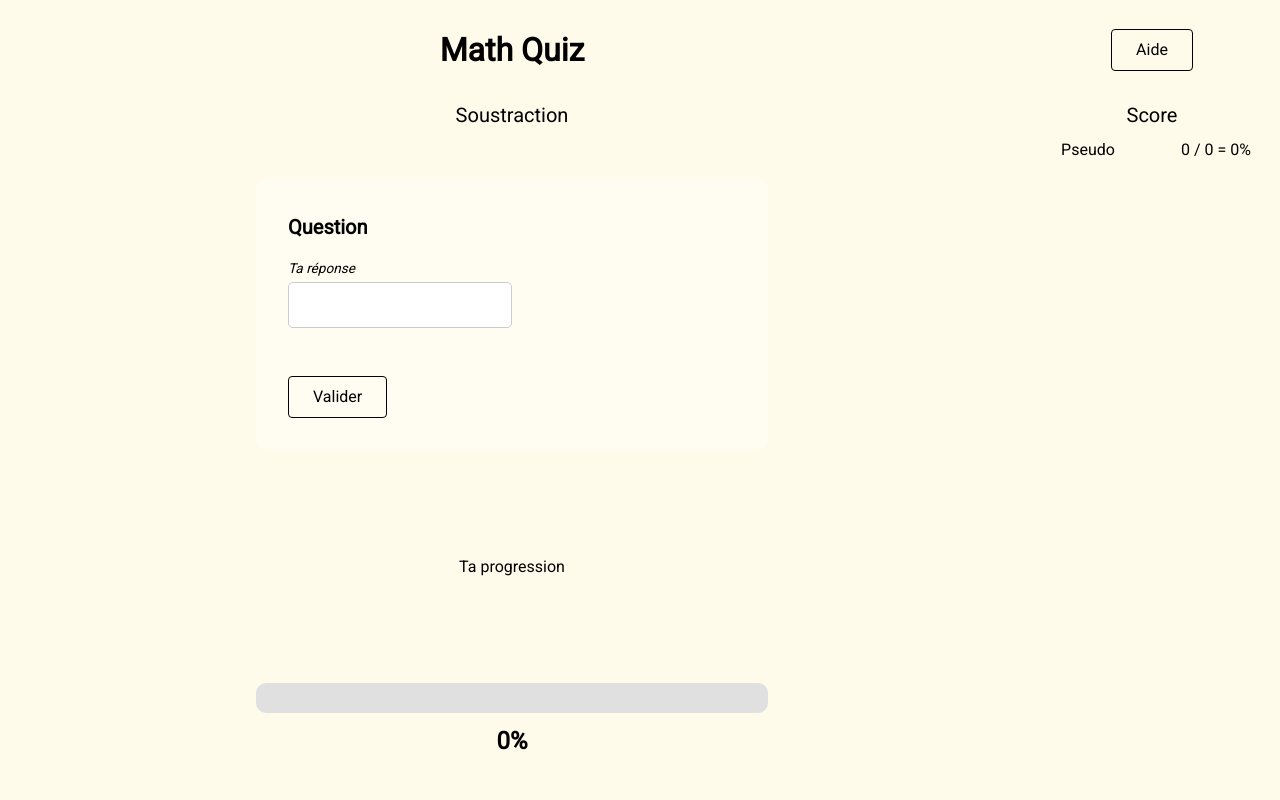
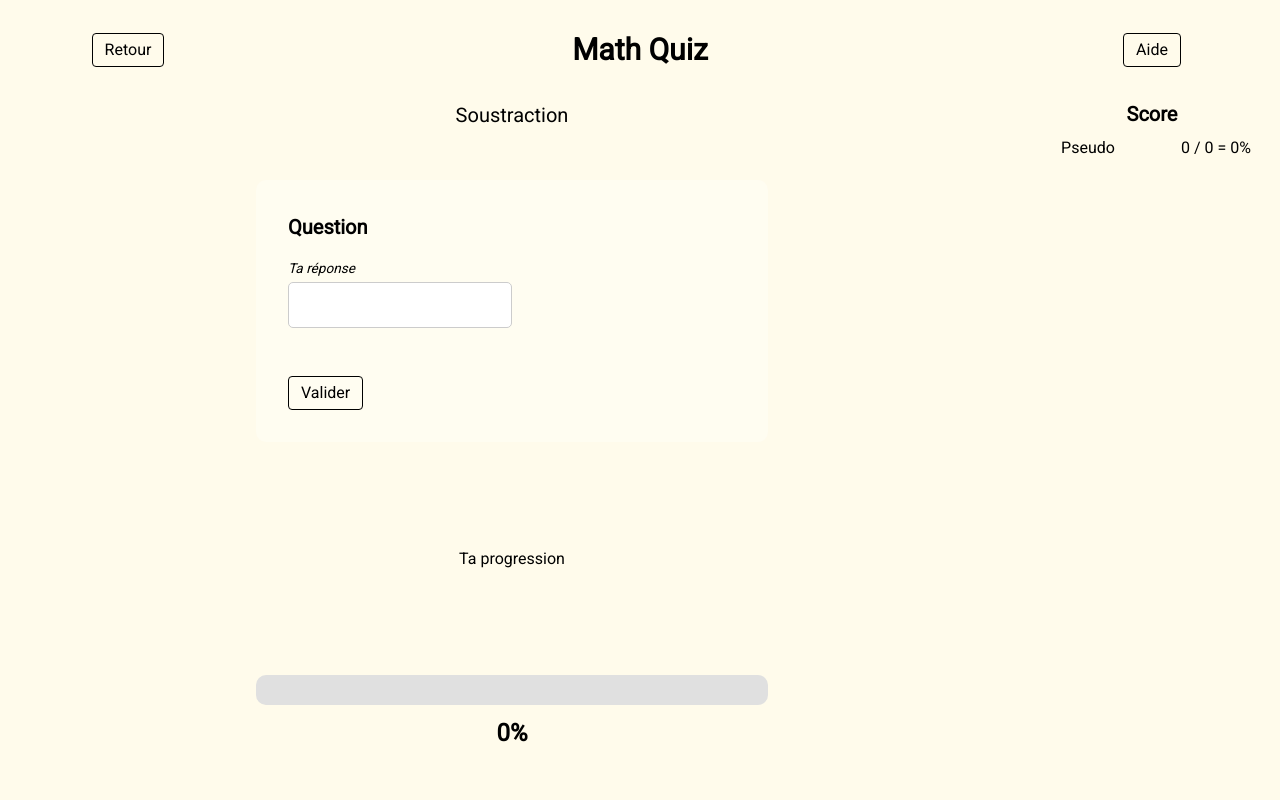
Before and after one commit to MisterWaner/math-game, a React (Vite) app: page /soustraction in a window 1280 px wide. Shown: the top 800 px of the page. Built offline with nearby package versions, Linux system fonts and the light colour scheme.

Commit message:
still refactoring ui with tailwind

```diff
--- a/src/components/Button/Button.tsx
+++ b/src/components/Button/Button.tsx
@@ -6,7 +6,7 @@ interface ButtonProps {
 const Button: React.FC<ButtonProps> = ({ title, onClick }) => {
     return (
         <button
-            className="w-fit bg-transparent border border-black rounded text-black py-2 px-6 text-center inline-block text-base cursor-pointer hover:bg-amber-200"
+            className="w-fit bg-transparent border border-black rounded text-black py-1 px-3 text-center inline-block text-xs cursor-pointer hover:bg-amber-200 md:text-sm lg:text-base"
             onClick={onClick}
         >
             {title}
--- a/src/components/Header/Header.module.css
+++ /dev/null
@@ -1,21 +0,0 @@
-header {
-    width: 100%;
-    height: 100px;
-    display: grid;
-    grid-template-columns: 1fr 20%;
-
-    .title {
-        width: 100%;
-        display: flex;
-        justify-content: center;
-        align-items: center;
-        font-size: 2rem;
-        font-weight: bold;
-    }
-    .buttonContainer {
-        display: flex;
-        justify-content: center;
-        align-items: center;
-        width: 100%;
-    }
-}
--- a/src/components/Header/Header.tsx
+++ b/src/components/Header/Header.tsx
@@ -1,5 +1,4 @@
 import Button from "../Button/Button";
-import styles from "./Header.module.css";
 import { useNavigate } from "react-router-dom";
 
 export default function Header() {
@@ -7,9 +6,12 @@ export default function Header() {
     const navigate = useNavigate();
 
     return (
-        <header>
-            <h1 className={styles.title}>Math Quiz</h1>
-            <div className={styles.buttonContainer}>
+        <header className="w-full h-[100px] grid grid-cols-[20%_1fr_20%]">
+            <div className="w-full flex justify-center items-center">
+                <Button title="Retour" onClick={() => navigate("/")} />
+            </div>
+            <h1 className="w-full flex justify-center items-center text-xl font-bold md:text-2xl lg:text-3xl">Math Quiz</h1>
+            <div className="w-full flex justify-center items-center">
                 <Button title="Aide" onClick={() => navigate("/help")} />
             </div>
         </header>
--- a/src/components/Menu/Menu.tsx
+++ b/src/components/Menu/Menu.tsx
@@ -35,7 +35,7 @@ export default function ButtonList() {
     return (
         <div className="h-full px-4 grid grid-rows-[50px_1fr]">
             <div className="flex flex-row justify-center items-center">
-                <h2>Choisi un quizz</h2>
+                <h2 className="text-lg md:text-xl font-semibold">Choisi un quizz</h2>
             </div>
             <div className="w-full grid grid-cols-1 grid-rows-[45%_1fr] md:grid-cols-2 md:grid-rows-1 md:mt-10">
                 <div className="w-full h-fit flex justify-center items-center md:items-start">
@@ -43,12 +43,12 @@ export default function ButtonList() {
                         <div className="w-2/3 place-self-center md:place-self-start md:ml-5">
                             <label
                                 htmlFor="userName"
-                                className="w-full mb-2 text-base md:text-lg"
+                                className="w-full mb-2 text-xs md:text-sm lg:text-base"
                             >
                                 Choisi ton pseudo :
                             </label>
                             <input
-                                className="w-full h-[50px] px-2.5 py-1.5 text-lg rounded outline-amber-200"
+                                className="w-full px-2.5 py-1.5 text-sm md:text-base rounded outline-amber-200"
                                 type="text"
                                 id="userName"
                                 onChange={handleInputChange}
@@ -71,7 +71,7 @@ export default function ButtonList() {
                                 {Links.map((link, index) => (
                                     <li
                                         key={index}
-                                        className="py-2 px-4 block whitespace-no-wrap bg-amber-300 first:rounded-t last:rounded-b hover:bg-amber-200"
+                                        className="py-2 px-4 text-xs block whitespace-no-wrap bg-amber-300 first:rounded-t last:rounded-b hover:bg-amber-200 md:text-sm lg:text-base"
                                     >
                                         <Link
                                             to={link.path}
--- a/src/components/Score/Score.tsx
+++ b/src/components/Score/Score.tsx
@@ -11,9 +11,9 @@ export default function Score() {
     return (
         <div className="flex flex-col h-full justify-start">
             <div>
-                <h2>Score</h2>
+                <h2 className="text-lg md:text-xl font-semibold">Score</h2>
             </div>
-            <div className="grid grid-cols-2 py-2">
+            <div className="grid grid-cols-2 py-2 text-sm md:text-base">
                 <div className="flex justify-center items-center">
                     <p>{player.length === 0 ? "Pseudo" : player}</p>
                 </div>
```
